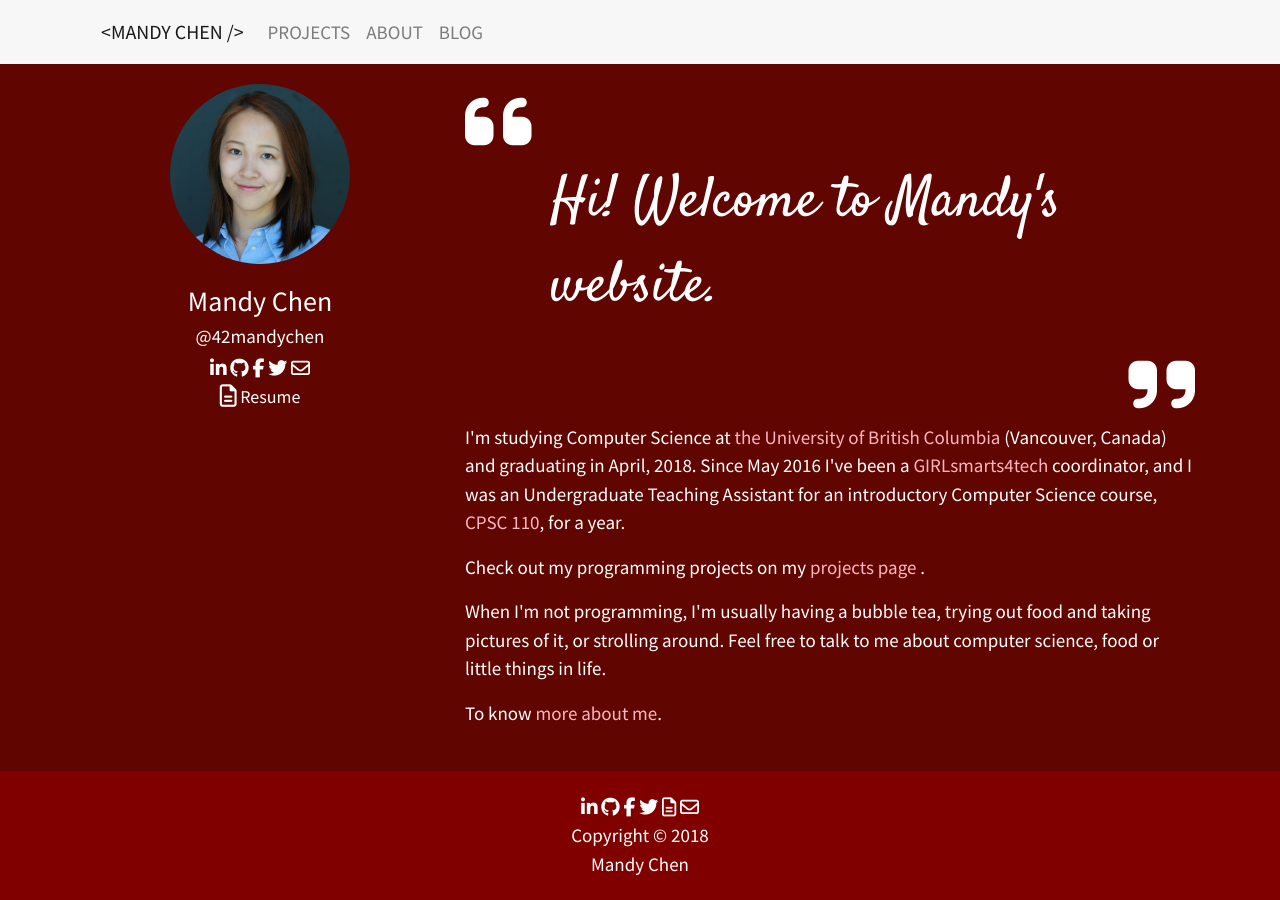
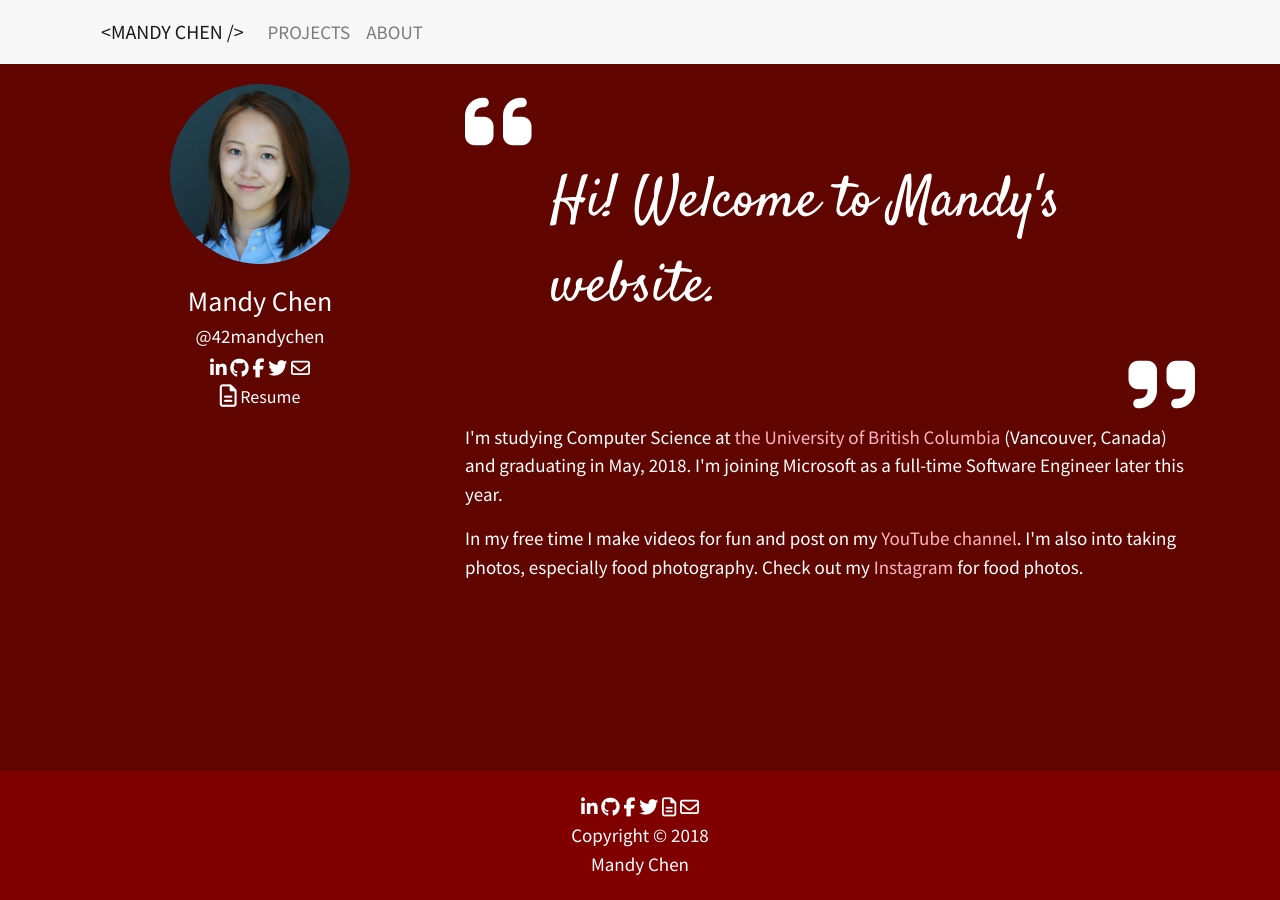
Before and after one commit to 42mandychen/42mandychen.github.io, a Jekyll site: the page built from index.html, in a window 1280 px wide. Built offline with Jekyll 4.4.1, drawn with Linux system fonts in a browser that asks for light colours; nearby versions of some CDN libraries.

Commit message:
Update homepage and remove blog from navbar

```diff
--- a/_includes/navbar.html
+++ b/_includes/navbar.html
@@ -17,9 +17,6 @@
           <li class="nav-item">
             <a class="nav-item nav-link {% if page.path == 'about/index.html' %}active{% endif %}" href="{{ site.url }}/about/">ABOUT</a>
           </li>
-          <li class="nav-item">
-            <a class="nav-item nav-link {% if page.layout == 'post' %}active{% endif %}" href="{{ site.url }}/blog/">BLOG</a>
-          </li>
         </ul>
       </div>
     </nav>
--- a/blog/index.html
+++ b/blog/index.html
@@ -4,9 +4,8 @@ title: Blog - Mandy Chen
 ---
 
 <div class="title" id="about">
-	<p class="mb-0">Blog</p>
+	<p class="mb-0">Blog Archives</p>
 </div>
-
 <hr class="mb-4">
 
 {% for post in site.posts %}
--- a/index.html
+++ b/index.html
@@ -15,19 +15,11 @@ title: Mandy Chen
 			<p>I'm studying Computer Science at
 				<a href="http://www.ubc.ca/" class="intext-link" target="_blank">the
 					University of British Columbia</a> (Vancouver, Canada) and graduating
-					in April, 2018. Since May 2016 I've been a
-				<a href="http://www.cs.ubc.ca/girlsmarts4tech/index.html" class="intext-link" target="_blank">
-					 GIRLsmarts4tech
-				 </a> coordinator, and I was an Undergraduate Teaching Assistant for an introductory Computer Science course, <a href="https://sites.google.com/site/ubccpsc110/" class="intext-link" target="_blank">CPSC 110</a>, for a year.
+					in May, 2018. I'm joining Microsoft as a full-time Software Engineer later this year.
 			</p>
-			<p>Check out my programming projects on my
-				<a href="{{ site.url }}/projects/" class="intext-link" target="_blank">
-					projects page
-				</a>.
+			<p>In my free time I make videos for fun and post on my <a href="https://www.youtube.com/channel/UCQ-HWYtRjZ7fThsM1sYW8Og" class="intext-link" target="_blank">YouTube channel</a>. I'm also into taking photos, especially food photography.
+				Check out my <a href="https://www.instagram.com/42mandychen/" class="intext-link" target="_blank">Instagram</a> for food photos.
 			</p>
-			<p>When I'm not programming, I'm usually having a bubble tea, trying out food and taking pictures of it, or strolling around. Feel free to talk to me about computer science, food or little things in life.</p>
-
-			<p>To know <a href="{{ site.url }}/about/" class="intext-link">more about me</a>.</p>
 		</div>
 	</div>
 </div>
```
